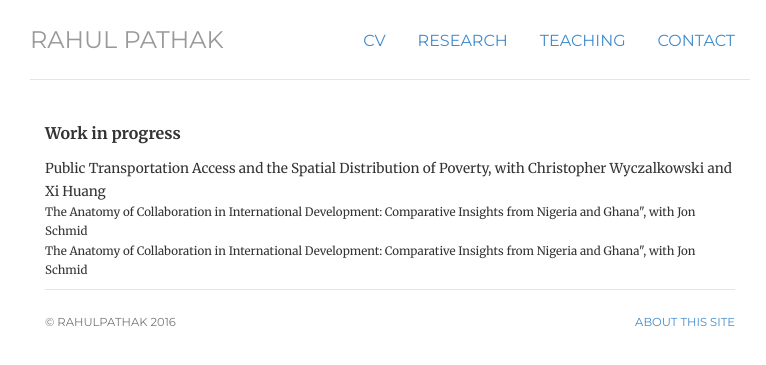
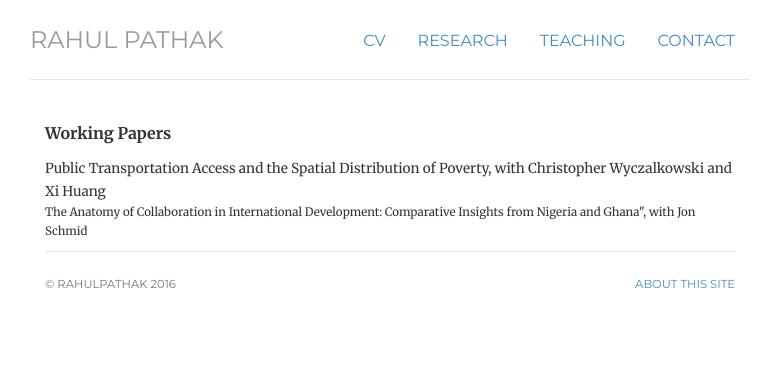
Before and after one commit to pathak-rahul/pathak-rahul.github.io, a Jekyll site: the page built from ongoing/index.html, in a window 1280 px wide. Shown: the top 365 px of the page, without its empty margins (250-1016 px from the left). Built offline with Jekyll 4.4.1, drawn with Linux system fonts in a browser that asks for light colours.

Commit message:
Update index.html

```diff
--- a/ongoing/index.html
+++ b/ongoing/index.html
@@ -7,16 +7,13 @@ title: ongoing
 	</div>
 	<div itemscope itemtype="http://data-vocabulary.org/Person" class="col-sm-12">
 
-<p><strong>Work in progress</strong></p>
+<p><strong>Working Papers</strong></p>
 
 <ul class="list-unstyled">
 
    	<li> <small>Public Transportation Access and the Spatial Distribution of Poverty, with Christopher Wyczalkowski and Xi Huang</small> </li>
    	<li> <small></li>
    	<li> <small>The Anatomy of Collaboration in International Development: Comparative Insights from Nigeria and Ghana", with Jon Schmid</small> </li>
-
-   	<li> <small>The Anatomy of Collaboration in International Development: Comparative Insights from Nigeria and Ghana", with Jon Schmid</small> </li>
-
     </ul>
 
 
```
